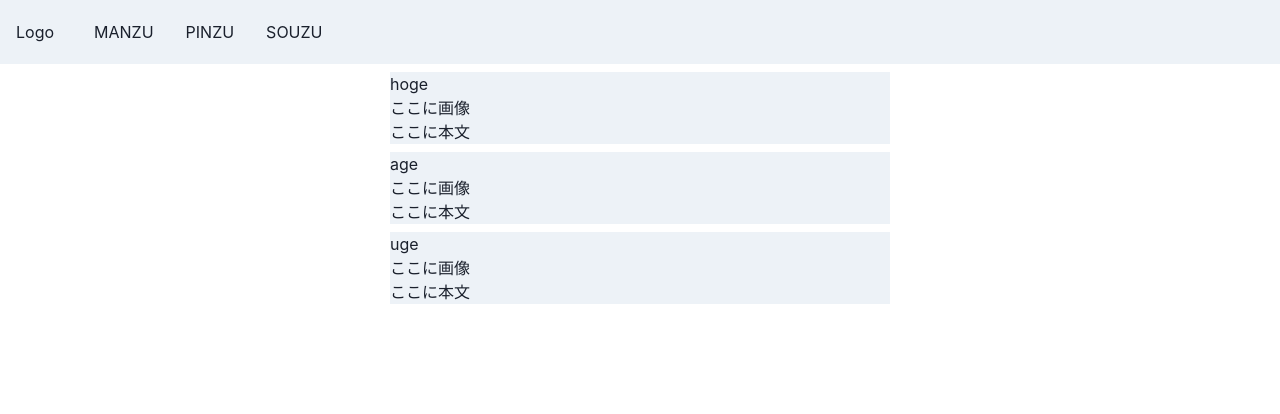
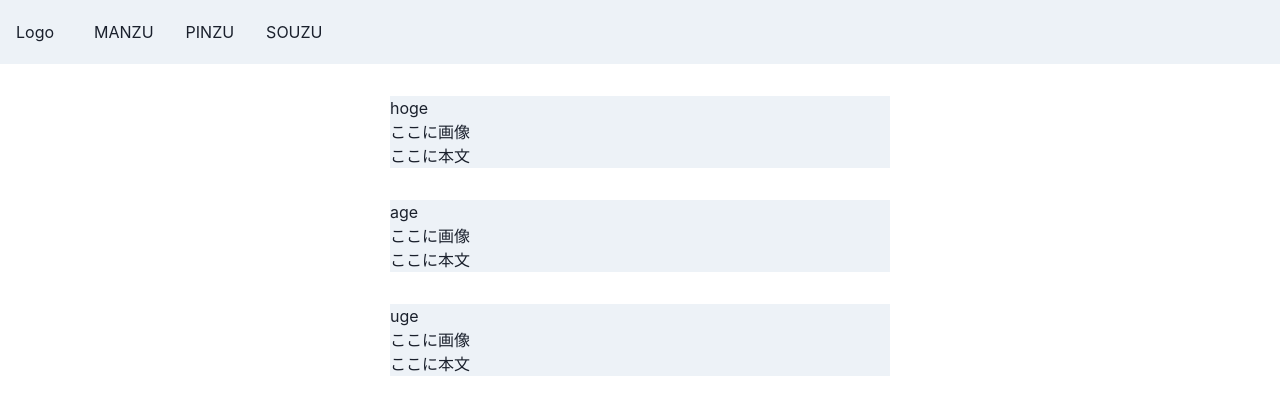
Before and after one commit to mahjongapp/nanikiru, a Next.js app: page / in a window 1280 px wide. Shown: the top 414 px of the page. Built offline with nearby package versions, Linux system fonts and the light colour scheme.

Commit message:
Stackのspacingの調整

```diff
--- a/src/pages/index.tsx
+++ b/src/pages/index.tsx
@@ -5,9 +5,9 @@ import PostPreview from '../components/PostPreview'
 
 const Home: NextPage = () => {
   return (
-    <Stack>
+    <Stack spacing={8}>
       <Header></Header>
-      <VStack>
+      <VStack spacing={8}>
         <PostPreview title='hoge'></PostPreview>
         <PostPreview title='age'></PostPreview>
         <PostPreview title='uge'></PostPreview>
```
